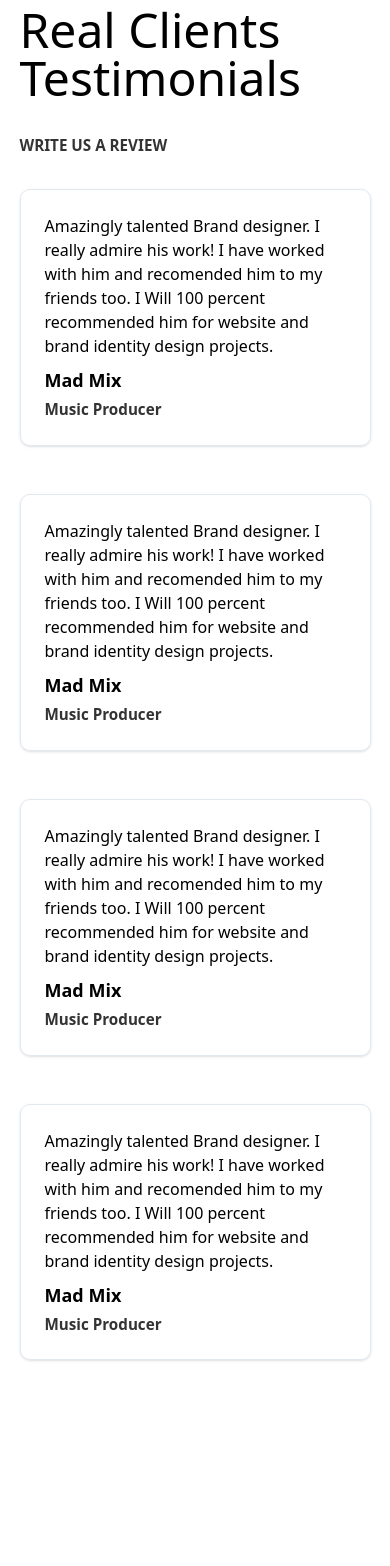
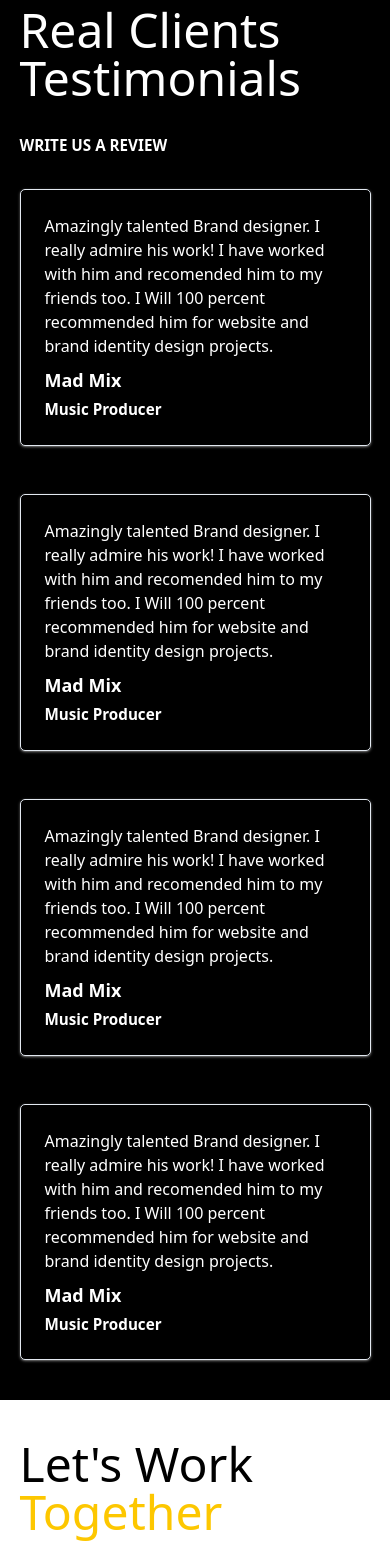
Before and after one commit to Creative-mindset21/web-agency-portfolio, a React (Vite) app: page / in a window 390 px wide. Shown: the part 4320-5886 px from the top of the page. Before the commit the page ends 5720 px from the top, so only its background shows below. Built offline with nearby package versions, Linux system fonts and the light colour scheme.

Commit message:
updated the testimonial and created connect section

```diff
--- a/src/components/Connect.jsx
+++ b/src/components/Connect.jsx
@@ -1,7 +1,27 @@
 import React from "react";
 
 const Connect = () => {
-  return <section></section>;
+  return (
+    <section className="">
+      <div className="wrapper flex flex-col lg:flex-row lg:items-center justify-between py-10 lg:py-20 gap-6">
+        <div>
+          <h2 className="text-5xl md:text-8xl lg:text-7xl xl:text-9xl font-medium text-black border-b-2 pb-8 border-gray-300 md:border-0">
+            Let's Work <br />
+            <span className="text-yellow-400">Together</span>
+          </h2>
+        </div>
+
+        <div className="flex flex-col gap-1">
+          <h2 className="text-3xl">Say Connect</h2>
+          <h3 className="text-3xl">info@creativestudios.com</h3>
+          <p className="max-w-[30rem]">
+            We are not just a Design Agency, we are originally branded to
+            deliver high end quality designs.
+          </p>
+        </div>
+      </div>
+    </section>
+  );
 };
 
 export default Connect;
--- a/src/components/Hero.jsx
+++ b/src/components/Hero.jsx
@@ -39,7 +39,7 @@ const Hero = () => {
 
   return (
     <div className="bg-bg-color h-auto lg:min-h-screen text-black relative overflow-hidden">
-      <section className=" flex flex-col pt-20 lg:pt-0 lg:px-10 h-screen text-center gap-5 justify-center items-center wrapper">
+      <section className=" flex flex-col pt-20 lg:pt-0 lg:px-10 h-screen text-center gap-5 justify-center items-center wrapper lg:max-w-[90%]">
         <div className="flex flex-col lg:gap-6 w-full relative">
           <div className="flex flex-col md:gap-3 text-left md:pt-10 lg:overflow-hidden">
             <span
--- a/src/components/Testimonials.jsx
+++ b/src/components/Testimonials.jsx
@@ -1,12 +1,13 @@
-import React from "react";
 import { testimonialData } from "../data/main";
 
 const Testimonials = () => {
   return (
-    <section>
+    <section className="bg-black text-white">
       <div className="wrapper lg:text-center lg:py-15 py-10">
-        <h2 className="text-5xl xl:text-7xl mb-8">Real Clients Testimonials</h2>
-        <h3 className="xl:text-lg">WRITE US A REVIEW</h3>
+        <h2 className="text-5xl xl:text-7xl font-medium mb-8">
+          Real Clients Testimonials
+        </h2>
+        <h3 className="xl:text-lg text-white">WRITE US A REVIEW</h3>
 
         <ul className="testimonial-cards">
           {testimonialData.map((item) => (
@@ -15,7 +16,7 @@ const Testimonials = () => {
 
               <div className="flex flex-col gap-1 mt-2">
                 <h2 className="font-bold text-lg">{item.name}</h2>
-                <h3>{item.occupation}</h3>
+                <h3 className="text-white">{item.occupation}</h3>
               </div>
             </li>
           ))}
--- a/src/index.css
+++ b/src/index.css
@@ -123,16 +123,18 @@ html {
   }
 
   .testimonial-card {
-    max-inline-size: 25rem;
+    max-inline-size: 29rem;
     border: 1px solid #e2e8f0;
-    box-shadow: 0 1px 3px 0 rgb(0 0 0 / 0.1), 0 1px 2px -1px rgb(0 0 0 / 0.1);
+    box-shadow: 0 1px 3px 0 rgb(255 255 255 / 0.4),
+      0 1px 2px -1px rgb(255 255 255 / 0.4);
     padding: 1.5rem;
-    border-radius: 10px;
+    border-radius: 5px;
     transition: all 0.3s ease;
   }
 
   .testimonial-card:hover {
-    box-shadow: 0 1px 3px 0 rgb(0 0 0 / 0.4), 0 1px 2px -1px rgb(0 0 0 / 0.5);
+    box-shadow: 0 1px 3px 0 rgb(255 255 255 / 0.8),
+      0 1px 2px -1px rgb(255 255 255 / 0.8);
   }
 
   @media screen and (min-width: 768px) {
@@ -147,5 +149,16 @@ html {
     .testimonial-cards {
       grid-template-columns: repeat(auto-fit, minmax(250px, 1fr));
     }
+
+    .testimonial-card {
+      max-inline-size: 25rem;
+    }
+  }
+
+  @media screen and (min-width: 1280px) {
+    .wrapper,
+    .content-wrapper {
+      max-inline-size: 85%;
+    }
   }
 }
```
